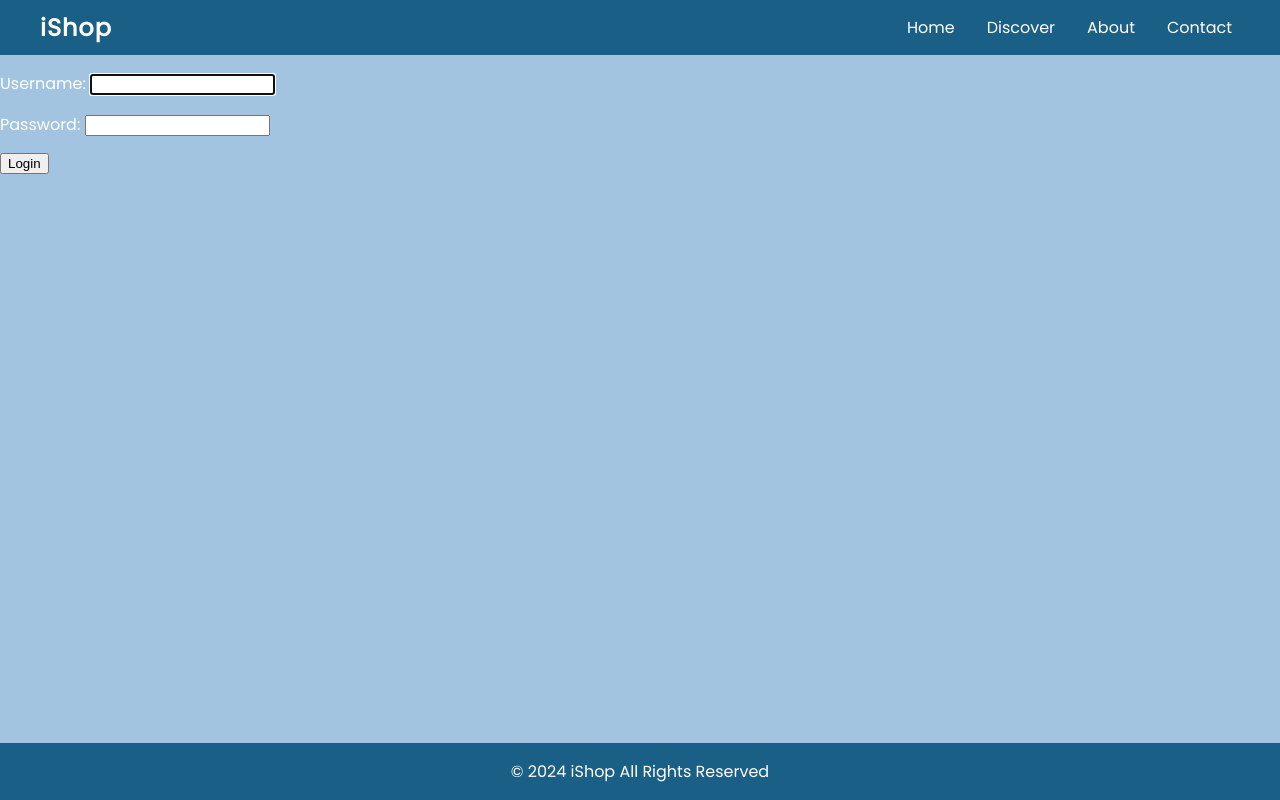
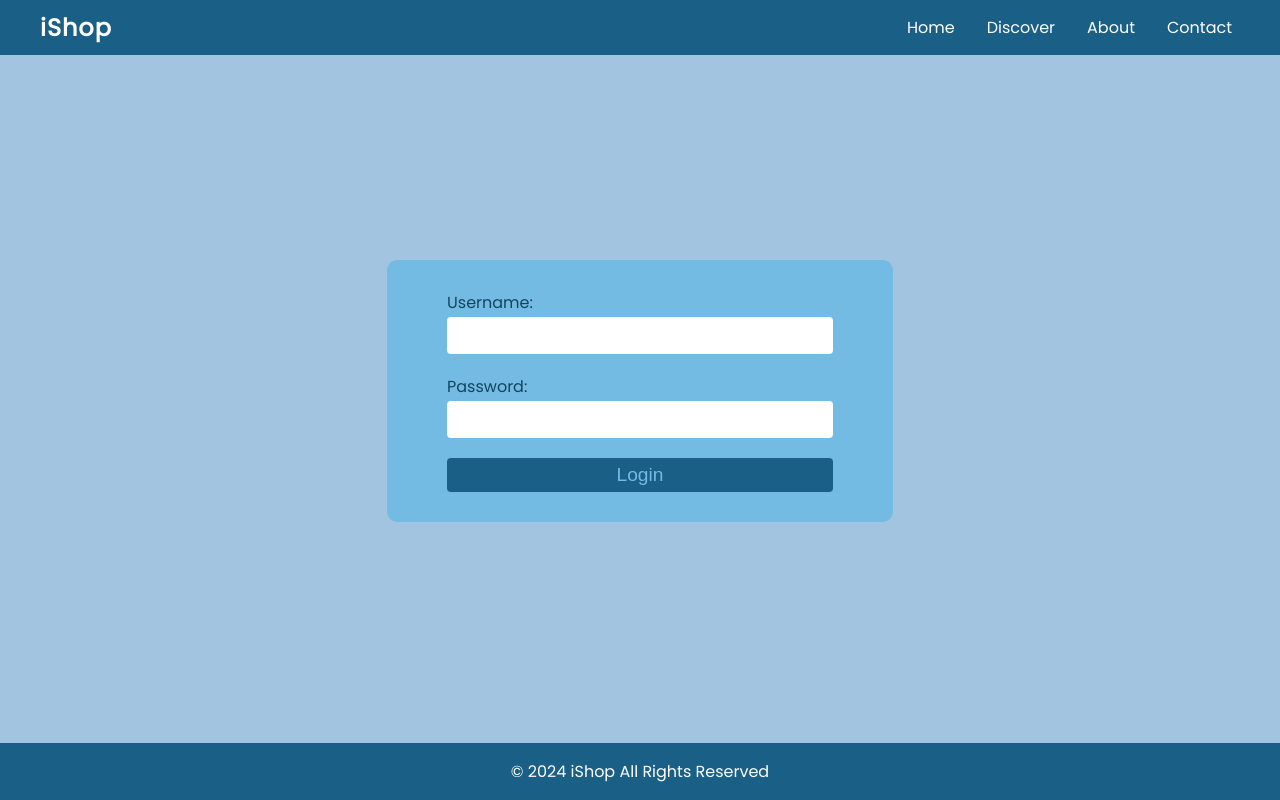
Before and after one commit to awaisyasin/iShop, a Django app: page /accounts/login/ in a window 1280 px wide. Run offline with Django 4.2, Linux system fonts and the light colour scheme.

Commit message:
Added custom style for login and register form

```diff
--- /dev/null
+++ b/accounts/static/accounts/css/login.css
@@ -0,0 +1,32 @@
+form {
+    background-color: #74bbe3;
+    padding: 30px 60px;
+    border-radius: 10px;
+}
+
+.form-group {
+    margin-bottom: 20px;
+}
+
+.form-group label {
+    display: inline-block;
+    margin-bottom: 2px;
+    color: #13445f;
+}
+
+.form-group input {
+    border: none;
+    padding: 4px 8px;
+    border-radius: 4px;
+    font-size: 1.2rem;
+    font-family: "Poppins", sans-serif;
+    color: #13445f;
+}
+
+.form-group input:focus {
+    outline: none;
+}
+
+button.btn {
+    width: 100%;
+}
--- a/accounts/templates/accounts/login.html
+++ b/accounts/templates/accounts/login.html
@@ -1,8 +1,25 @@
 {% extends "base.html" %}
+{% load static %}
+
+
 {% block content %}
-<form method="post">
-    {% csrf_token %}
-    {{ form.as_p }}
-    <button type="submit">Login</button>
-</form>
+    <link rel="stylesheet" href="{% static 'accounts/css/login.css' %}">
+    <link rel="stylesheet" href="{% static 'css/buttons.css' %}">
+    <form method="post">
+        {% csrf_token %}
+        {% for field in form %}
+            <div class="form-group">
+                {{ field.label_tag }}<br>
+                {{ field }}
+            </div>
+        {% if field.errors %}
+            <ul>
+                {% for error in field.errors %}
+                    <li class="error">{{ erorr }}</li>
+                {% endfor %}
+            </ul>
+        {% endif %}
+        {% endfor %}
+        <button type="submit" class="btn btn-primary">Login</button>
+    </form>
 {% endblock content %}
--- a/core/settings.py
+++ b/core/settings.py
@@ -130,7 +130,7 @@ STATIC_ROOT = BASE_DIR / 'staticfiles'
 STATIC_URL = 'static/'
 
 STATICFILES_DIRS = [
-    BASE_DIR / 'static'
+    BASE_DIR / 'static',
 ]
 
 # Default primary key field type
--- a/core/urls.py
+++ b/core/urls.py
@@ -17,6 +17,8 @@ Including another URLconf
 from django.contrib import admin
 from django.urls import path, include
 from django.contrib.auth import views as auth_views
+from django.conf.urls.static import static
+from django.conf import settings
 
 urlpatterns = [
     path('admin/', admin.site.urls),
@@ -33,3 +35,7 @@ urlpatterns = [
     path('reset/<uidb64>/<token>/', auth_views.PasswordResetConfirmView.as_view(), name='password_reset_confirm'),
     path('reset/done/', auth_views.PasswordResetCompleteView.as_view(), name='password_reset_complete'),
 ]
+
+
+if settings.DEBUG:
+    urlpatterns += static(settings.MEDIA_URL, document_root=settings.MEDIA_ROOT)
--- a/static/css/base.css
+++ b/static/css/base.css
@@ -14,6 +14,7 @@ body {
     font-family: "Poppins", sans-serif;
     background-color: #a2c4e0;
     color: #fff;
+    overflow-x: hidden;
 }
 
 header {
@@ -54,11 +55,15 @@ nav ul li a {
 }
 
 nav ul li a:hover {
-    background-color: #13445F;
+    background-color: #13445f;
 }
+
 main {
+    background-color: #a2c4e0;
+    display: flex;
     flex: 1 0 auto;
-    background-color: #a2c4e0;
+    align-items: center;
+    justify-content: center;
 }
 
 footer {
--- /dev/null
+++ b/static/css/buttons.css
@@ -0,0 +1,22 @@
+.btn {
+    padding: 6px 12px;
+    margin: 0;
+    cursor: pointer;
+    border: none;
+    font-size: 1.2rem;
+    border-radius: 4px;
+}
+
+.btn:focus {
+    outline: none;
+}
+
+.btn:active {
+    transform: scale(0.98);
+    transition: transform 0.2s ease-in-out;
+}
+
+.btn-primary {
+    background-color: #1a5f85;
+    color: #74bbe3;
+}
```
Also changed, not shown: accounts/static/accounts/css/register.css (added, +41 -0 lines), accounts/templates/accounts/register.html (+25 -5 lines).
